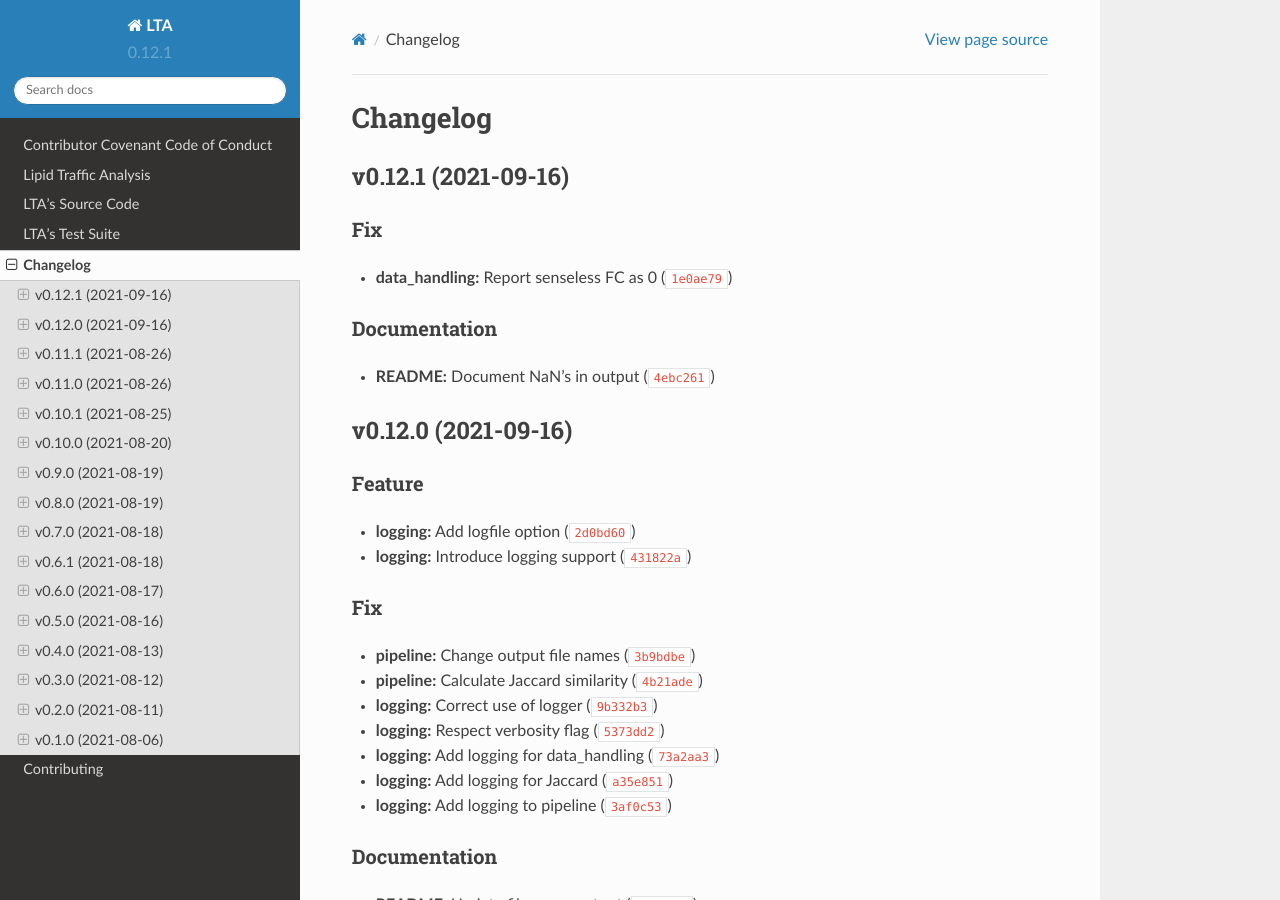
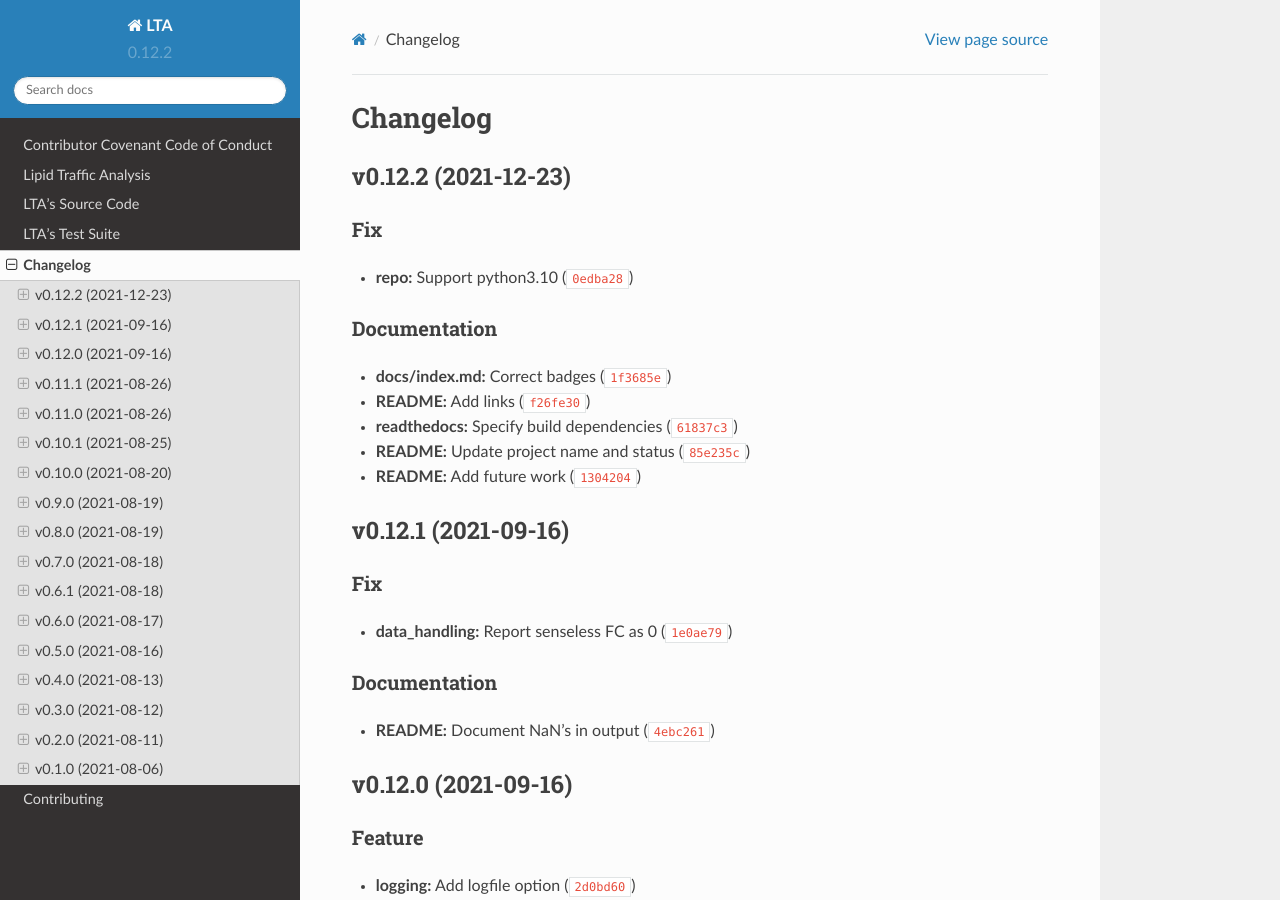
Before and after one commit to IMS-Bio2Core-Facility/lta, a Sphinx documentation site: the page built from docs/changelog.md, in a window 1280 px wide and 900 px high. Built offline with Sphinx 7.4.7 and the Read the Docs theme 2.0.0, drawn with Linux system fonts in a browser that asks for light colours.

Commit message:
0.12.2
Automatically generated by python-semantic-release

```diff
--- a/CHANGELOG.md
+++ b/CHANGELOG.md
@@ -1,6 +1,17 @@
 # Changelog
 
 <!--next-version-placeholder-->
+
+## v0.12.2 (2021-12-23)
+### Fix
+* **repo:** Support python3.10 ([`0edba28`](https://github.com/IMS-Bio2Core-Facility/lta/commit/0edba28f5bf7291379aa4f59b9faee279f5ae39b))
+
+### Documentation
+* **docs/index.md:** Correct badges ([`1f3685e`](https://github.com/IMS-Bio2Core-Facility/lta/commit/1f3685ea9056496c09f62a62b99d177a337d20c2))
+* **README:** Add links ([`f26fe30`](https://github.com/IMS-Bio2Core-Facility/lta/commit/f26fe3005b35541c6cf36b5ca880b98239f7f688))
+* **readthedocs:** Specify build dependencies ([`61837c3`](https://github.com/IMS-Bio2Core-Facility/lta/commit/61837c33f902d89c2b0d7d35ef23a5635e67d743))
+* **README:** Update project name and status ([`85e235c`](https://github.com/IMS-Bio2Core-Facility/lta/commit/85e235cbf8f70accf2041cf9d6ecc1c675cd4414))
+* **README:** Add future work ([`1304204`](https://github.com/IMS-Bio2Core-Facility/lta/commit/1304204d6de27b7c2fe05fd34d27fc53ccb71751))
 
 ## v0.12.1 (2021-09-16)
 ### Fix
--- a/docs/conf.py
+++ b/docs/conf.py
@@ -12,7 +12,7 @@ sys.path.insert(0, os.path.abspath("../lta/"))
 project = "LTA"
 author = "Ryan B Patterson-Cross"
 copyright = "2021, IMS-MRL Bioinformatics and Biostatistic Core"
-version = "0.12.1"
+version = "0.12.2"
 extensions = [
     "sphinx_rtd_theme",
     "sphinx.ext.autodoc",
--- a/lta/__init__.py
+++ b/lta/__init__.py
@@ -7,4 +7,4 @@ __version__ : str
     The version number,
     specified in the form 'major.minor.patch'
 """
-__version__ = "0.12.1"
+__version__ = "0.12.2"
--- a/pyproject.toml
+++ b/pyproject.toml
@@ -1,6 +1,6 @@
 [tool.poetry]
 name = "LipidTA"
-version = "0.12.1"
+version = "0.12.2"
 description = "Lipid Trafficking Analysis"
 license = "MIT"
 authors = ["rbpatt2019 <rb.patterson.cross@gmail.com>"]
```
